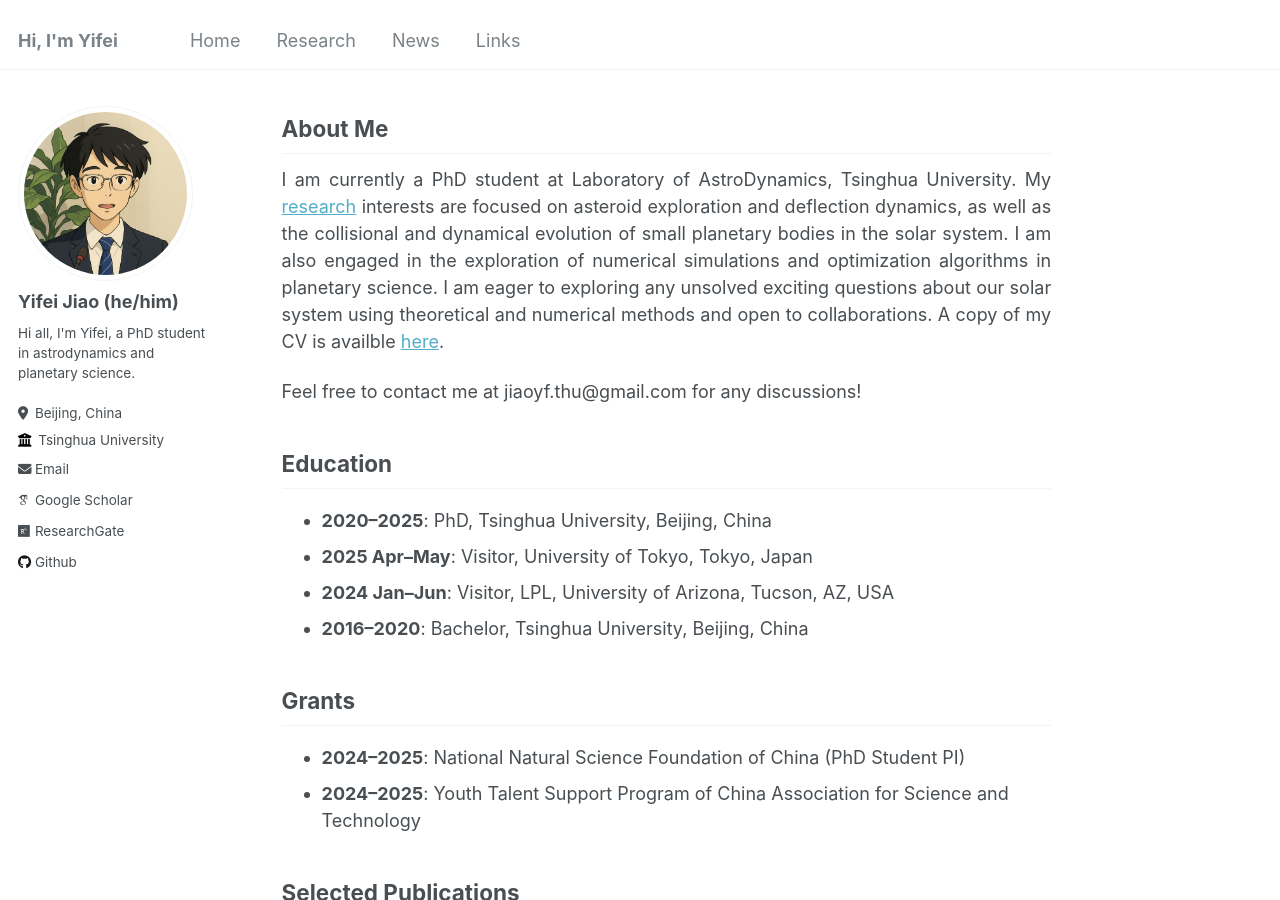
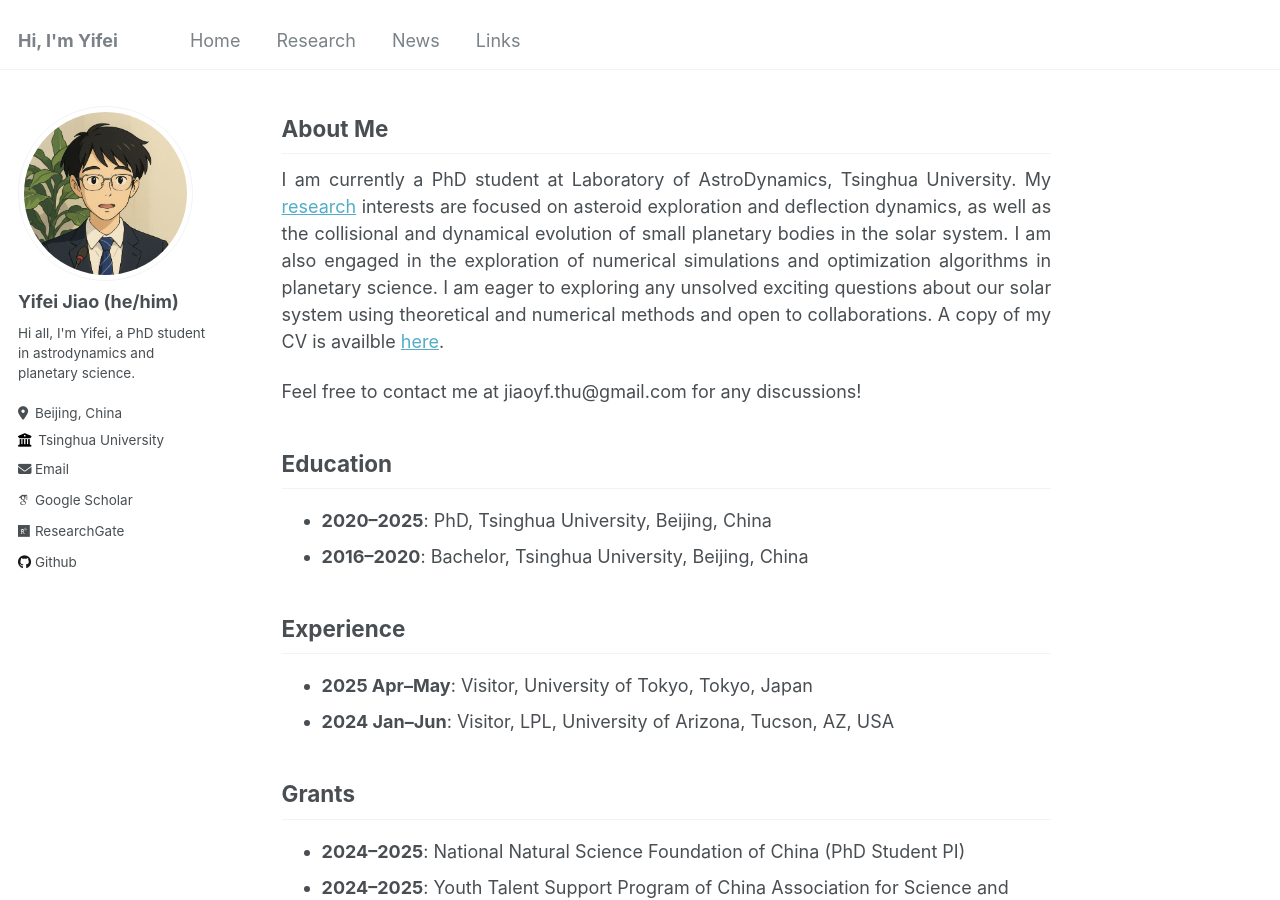
Before and after one commit to jiaoyf-thu/jiaoyf-thu.github.io, a Jekyll site: the page built from _pages/about.md, in a window 1280 px wide and 900 px high. Built offline with Jekyll 4.4.1, drawn with Linux system fonts in a browser that asks for light colours; some web fonts are replaced.

Commit message:
Update about.md

```diff
--- a/_pages/about.md
+++ b/_pages/about.md
@@ -18,9 +18,12 @@ Feel free to contact me at jiaoyf.thu@gmail.com for any discussions!
 ## Education
 
 + **2020--2025**: PhD, Tsinghua University, Beijing, China
++ **2016--2020**: Bachelor, Tsinghua University, Beijing, China
+
+## Experience
+
 + **2025 Apr--May**: Visitor, University of Tokyo, Tokyo, Japan
 + **2024 Jan--Jun**: Visitor, LPL, University of Arizona, Tucson, AZ, USA
-+ **2016--2020**: Bachelor, Tsinghua University, Beijing, China
 
 ## Grants
 
```
